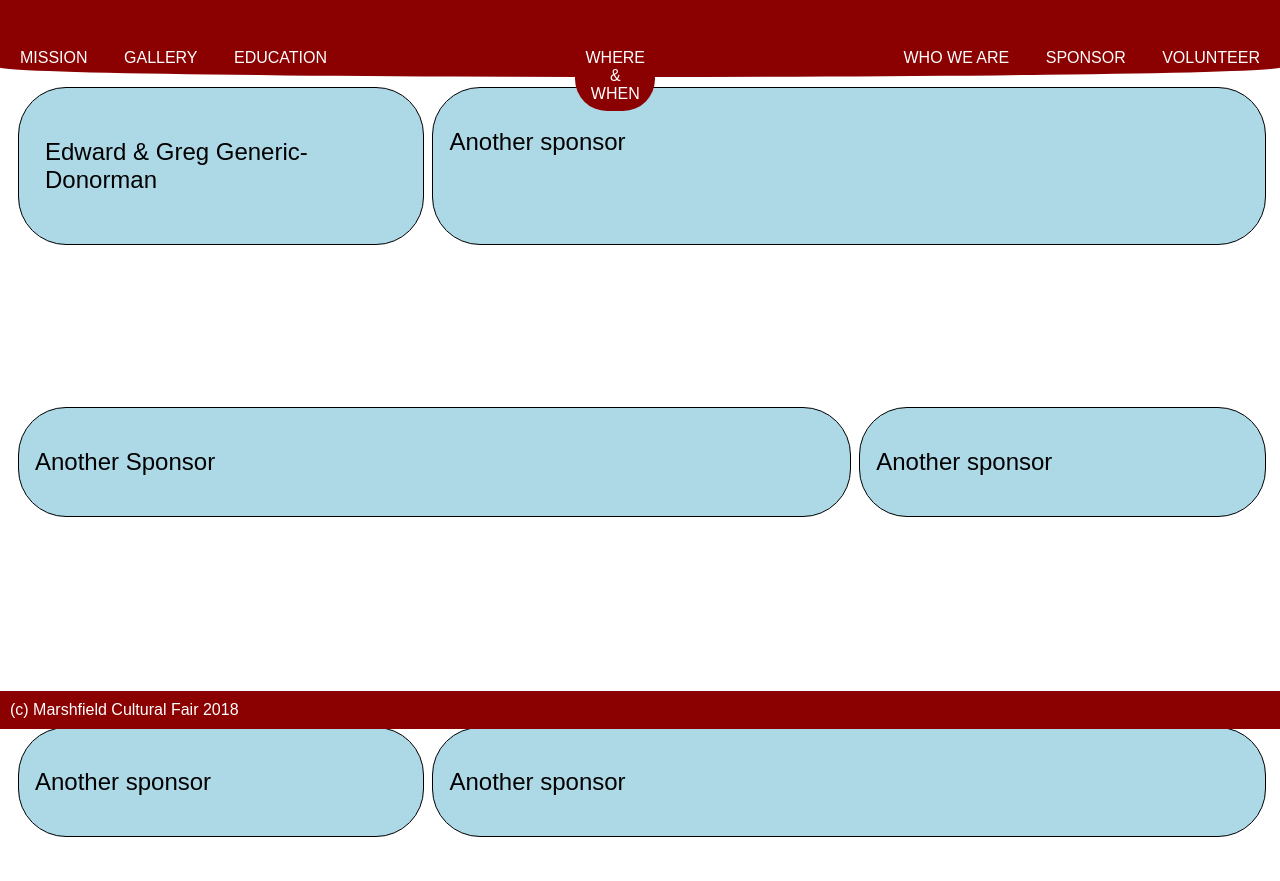
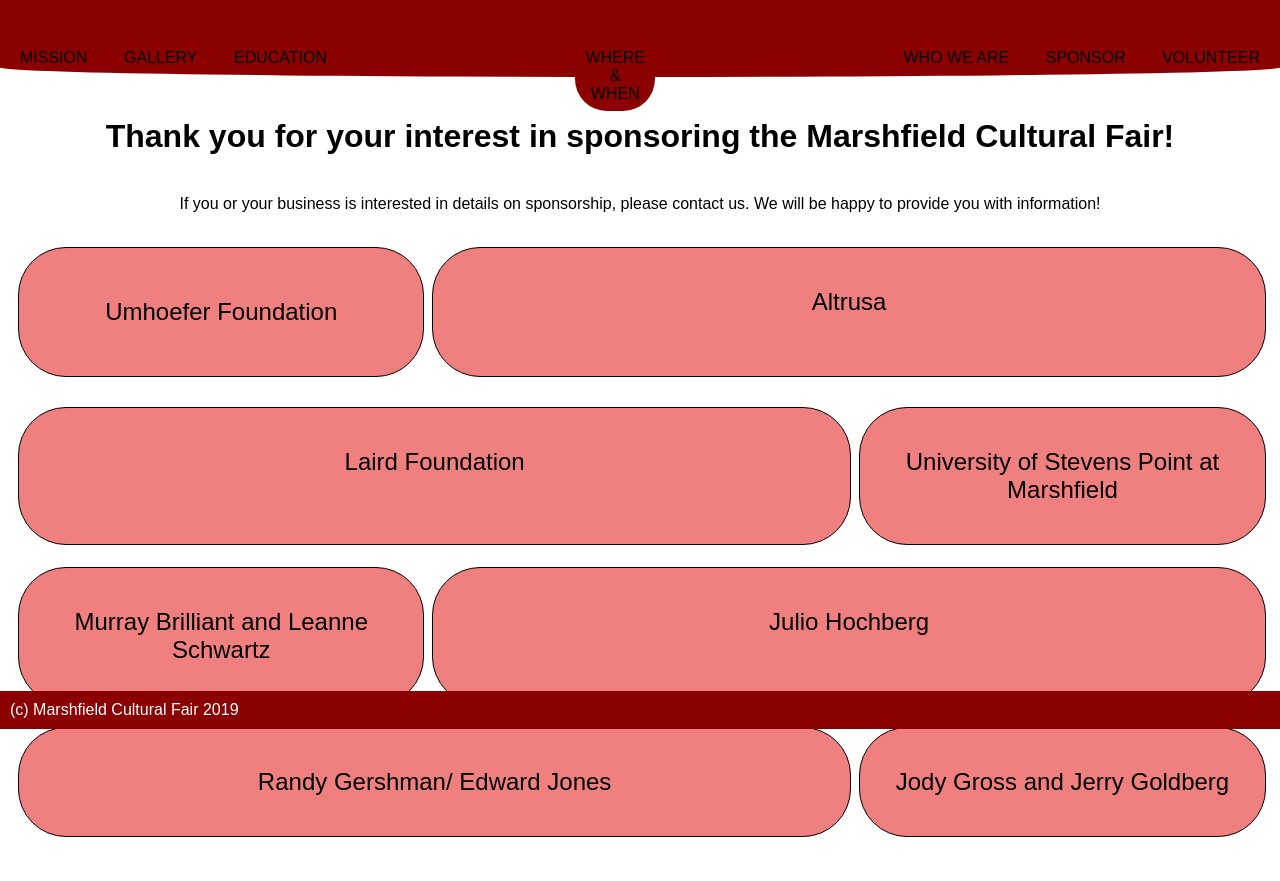
Before and after one commit to asakleiman/marshFair, a plain HTML site: page mockup/donors.html in a window 1280 px wide. Shown: the part 71-952 px from the top of the page. Drawn offline with nearby package versions, Linux system fonts and the light colour scheme.

Commit message:
Added sponsors page

```diff
--- a/mockup/donor.css
+++ b/mockup/donor.css
@@ -16,9 +16,10 @@
 }
 
 a {
-  color: white;
+  color: black;
   text-decoration: none;
 }
+
 
 img {
   height: 100%;
@@ -47,9 +48,10 @@
   display: flex;
   flex-wrap: wrap;
   align-content: space-between;
-  height: 40%;
+  height: 20%;
   word-wrap: break-word;
   color: black;
+  text-align: center;
 }
 
 /*
@@ -108,7 +110,7 @@
 
 .donor-box {
   border:.1em solid black;
-  background-color:lightblue;
+  background-color:lightcoral;
   border-radius: 3em;
   padding: 1em;
   margin-left: .5em;
--- a/mockup/donors.html
+++ b/mockup/donors.html
@@ -26,35 +26,57 @@
           <a href="">VOLUNTEER</a>
       </div>
     </div>
+    <div class ="row">
+      <div class="span_3">
+      <p><h1>Thank you for your interest in sponsoring the Marshfield Cultural Fair!</h1><br>If you or your business is interested in details on sponsorship, please <a href ="mailto:celebratediversity@marshfieldculturalfair.com">contact us</a>.  We will be happy to provide you with information!</p>
+      </div>
+    </div>
     <div class="row">
       <div class="span_1 donor-box">
         <div>
-          <p>Edward & Greg Generic-Donorman</p>
+          <p>Umhoefer Foundation</p>
         </div>
       </div>
       <div class="span_2 donor-box">
-        <p>Another sponsor</p>
+        <p><a href="https://www.facebook.com/Altrusa-Club-of-Marshfield-WI-159742954090624/">Altrusa</a></p>
       </div>
 
     </div>
     <div class="row">
       <div class="span_2 donor-box">
-        <p>Another Sponsor</p>
+        <p><a href="http://www.lairdcenter.org/melvinlaird/?page=lairdhouse">Laird Foundation</a></p>
       </div>
       <div class="span_1 donor-box">
-        <p>Another sponsor</p>
+        <p><a href="http://marshfield.uwc.edu/">University of Stevens Point at Marshfield</a></p>
       </div>
     </div>
     <div class="row">
       <div class="span_1 donor-box">
-        <p>Another sponsor</p>
+        <p>Murray Brilliant and Leanne Schwartz</p>
       </div>
       <div class="span_2 donor-box">
-        <p>Another sponsor</p>
+        <p>Julio Hochberg</p>
       </div>
     </div>
+    <div class="row">
+      <div class="span_2 donor-box">
+        <p>Randy Gershman/ Edward Jones</p>
+      </div>
+      <div class="span_1 donor-box">
+        <p>Jody Gross and Jerry Goldberg</p>
+      </div>
+    </div>
+    <div class="row">
+      <div class="span_1 donor-box">
+        <p>Martin Greenberg</p>
+      </div>
+      <div class="span_2 donor-box">
+        <p><a href ="mailto:celebratediversity@marshfieldculturalfair.com">Contact us</a> for details!</p>
+      </div>
+    </div>
+
     <div class="fixed-footer">
-      (c) Marshfield Cultural Fair 2018
+      (c) Marshfield Cultural Fair 2019
     </div>
   </body>
 
```
Also changed, not shown: mockup/index.html (+1 -1 lines).
